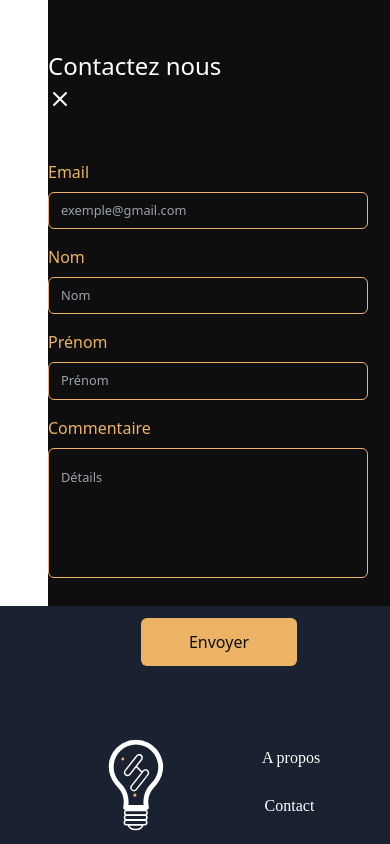
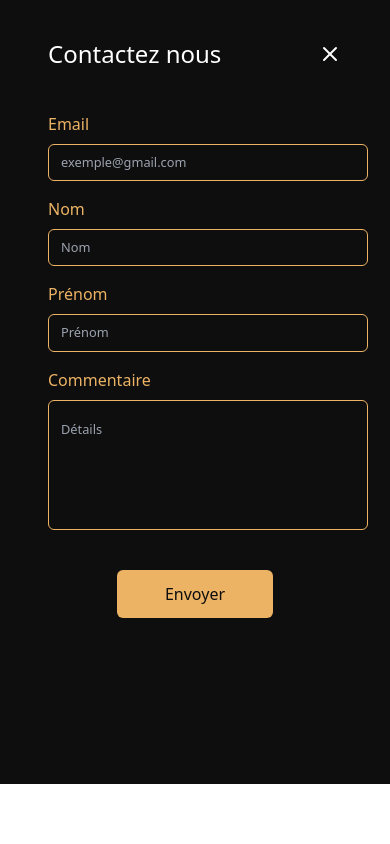
Before and after one commit to GitAlexisBERNARD/Lightbrary, a Vue app: page /contact in a window 390 px wide. Shown: the top 844 px of the page. Built offline with nearby package versions, Linux system fonts and the light colour scheme.

Commit message:
update position page contact mobile

```diff
--- a/src/pages/contact/index.vue
+++ b/src/pages/contact/index.vue
@@ -1,19 +1,17 @@
 <script setup lang="ts">
 import IconX from '@/components/icons/x.vue'
 import { ref } from 'vue'
-const contactIsOpen = ref(false)
+const closeContact = ref(false)
 </script>
 
 <template>
-  <div class="ml-12 z-10 bg-Primary1(Black)">
-    <div class="text-Primary2(White) pt-12 pb-10 text-lg">
+  <div class="fixed w-full h-full p-12 z-10 bg-Primary1(Black)">
+    <div class="text-Primary2(White) pt-12 pb-10 text-lg flex justify-between">
       Contactez nous
-      <section>
-        <button @click="contactIsOpen = false">
+        <button
+        @click="closeContact= false">
             <IconX />
         </button>
-        <!--faire en sorte que la page contact se ferme quand on clique sur la croix-->
-      </section>
     </div>
     <div class="text-Secondary1(Gold)">Email</div>
     <div class="mt-2">
```
